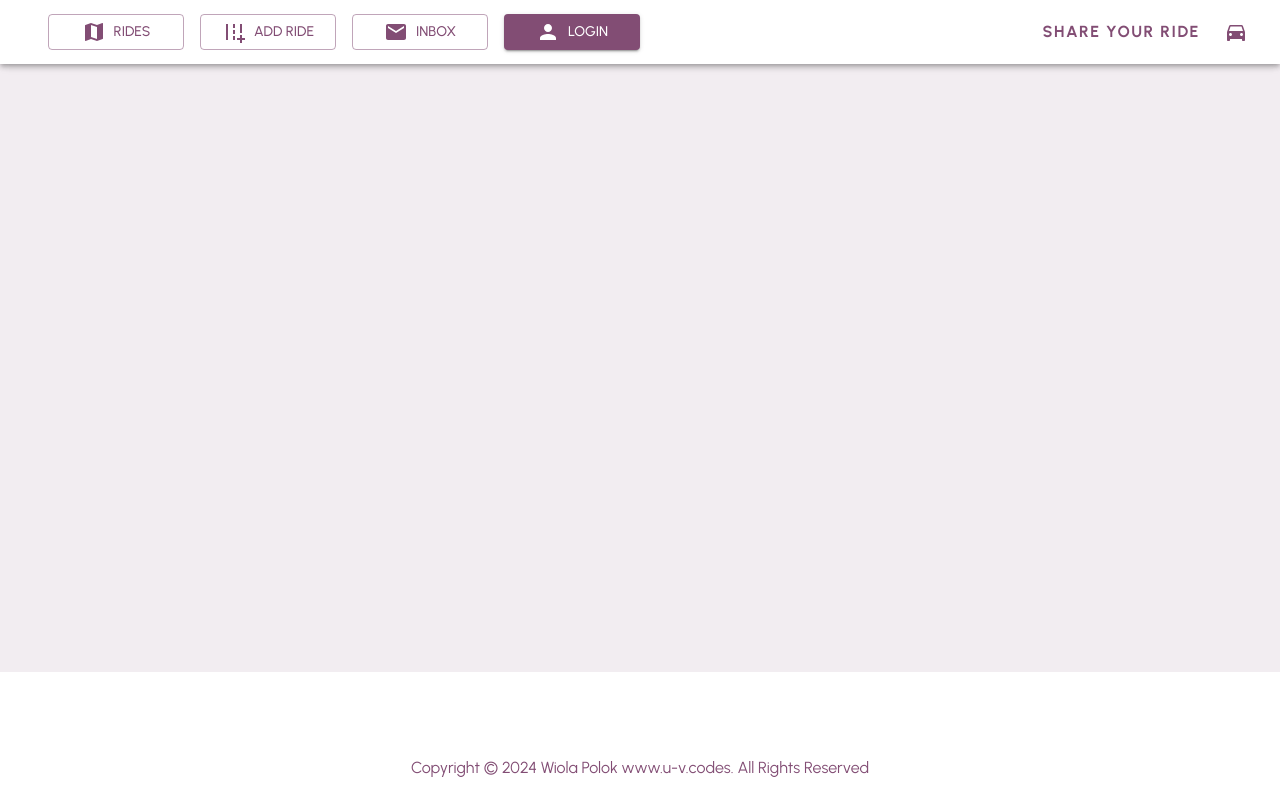
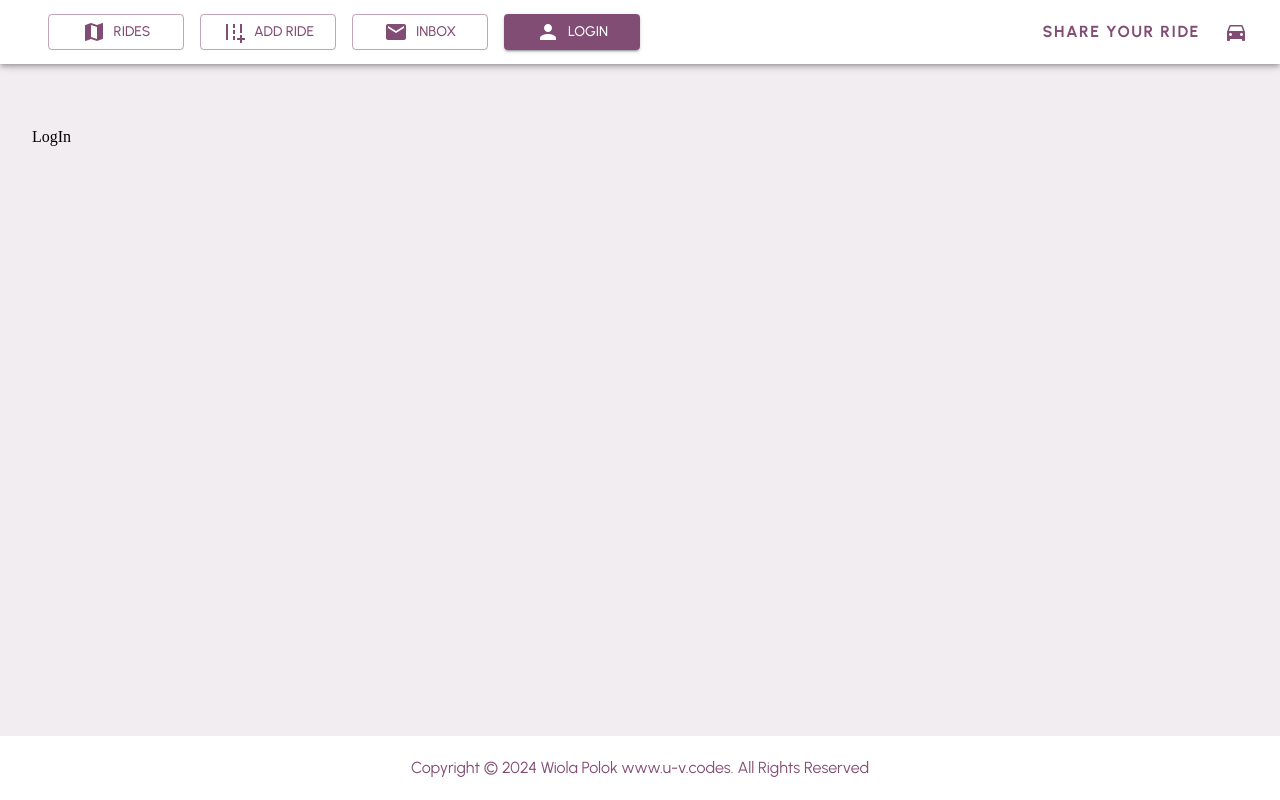
Before and after one commit to Wiolinek/microservice-architecture, a React (Vite) app in the folder client/: page /login in a window 1280 px wide. Built offline with nearby package versions, Linux system fonts and the light colour scheme.

Commit message:
footer and page wrapper style fix

```diff
--- a/client/src/components/PageWrapper.tsx
+++ b/client/src/components/PageWrapper.tsx
@@ -6,7 +6,10 @@ interface PageWrapperProps {
 
 const PageWrapper = ({ children }: PageWrapperProps) => {
   return (
-    <Container maxWidth={false} disableGutters sx={{ backgroundColor: 'secondary.main', minHeight: 'calc(100vh - 128px)', p: 4 }}>
+    <Container
+      maxWidth={false}
+      disableGutters
+      sx={{ backgroundColor: 'secondary.main', minHeight: 'calc(100vh - 64px)', px: 4, pt: 16, pb: 12 }}>
       {children}
     </Container>
   );
--- a/client/src/layouts/Footer.tsx
+++ b/client/src/layouts/Footer.tsx
@@ -4,7 +4,7 @@ const Footer = () => {
   const year: number = new Date().getFullYear();
 
   return (
-    <Toolbar sx={{ position: 'absolute', bottom: 0, left: 0, right: 0, bgcolor: '#fff', justifyContent: 'center' }} role="footer">
+    <Toolbar sx={{ bgcolor: '#fff', justifyContent: 'center' }} role="footer">
       <Typography variant="body1" component="p" sx={{ color: 'primary.main' }}>
         {`Copyright \u00A9 ${year} Wiola Polok www.u-v.codes. All Rights Reserved`}
       </Typography>
```
